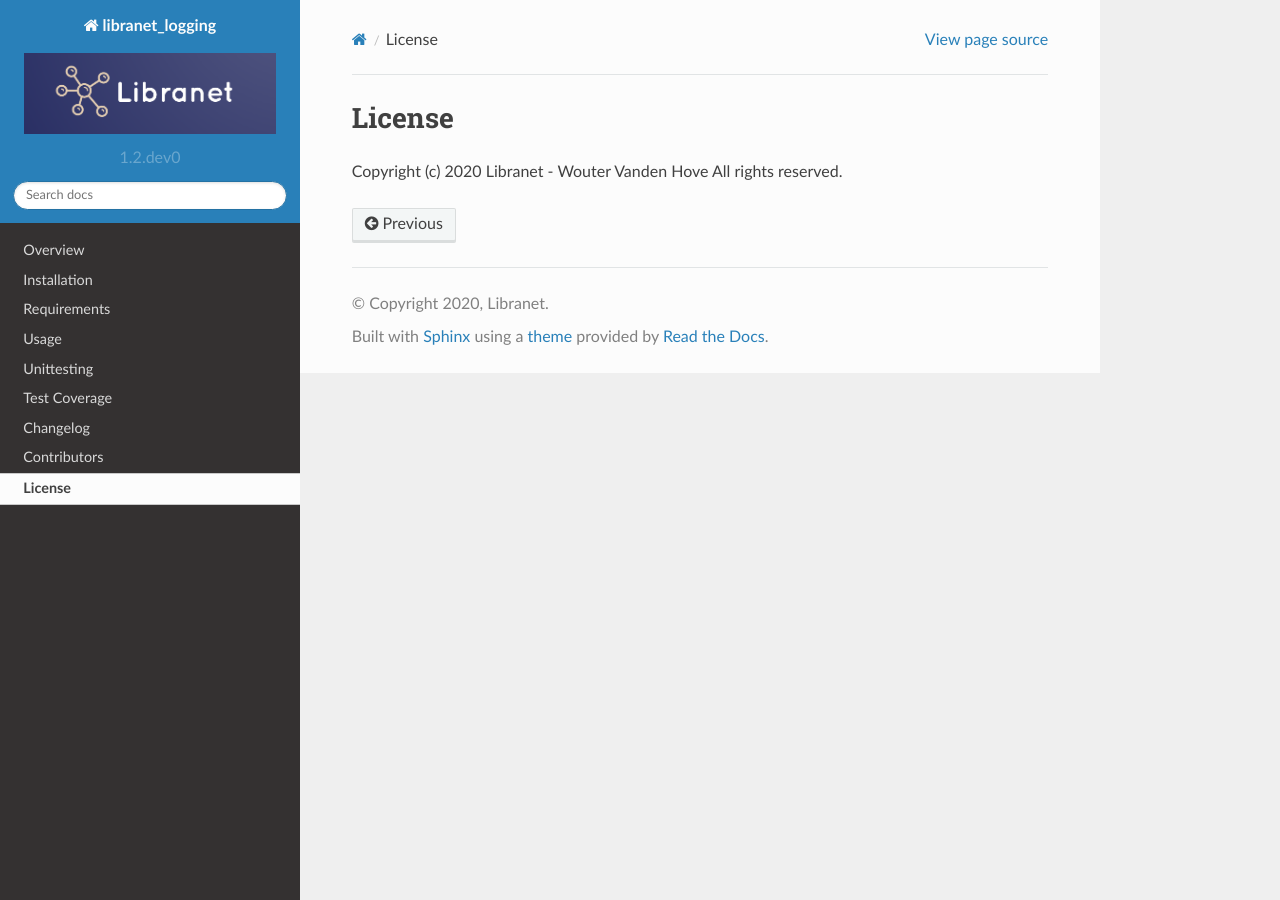
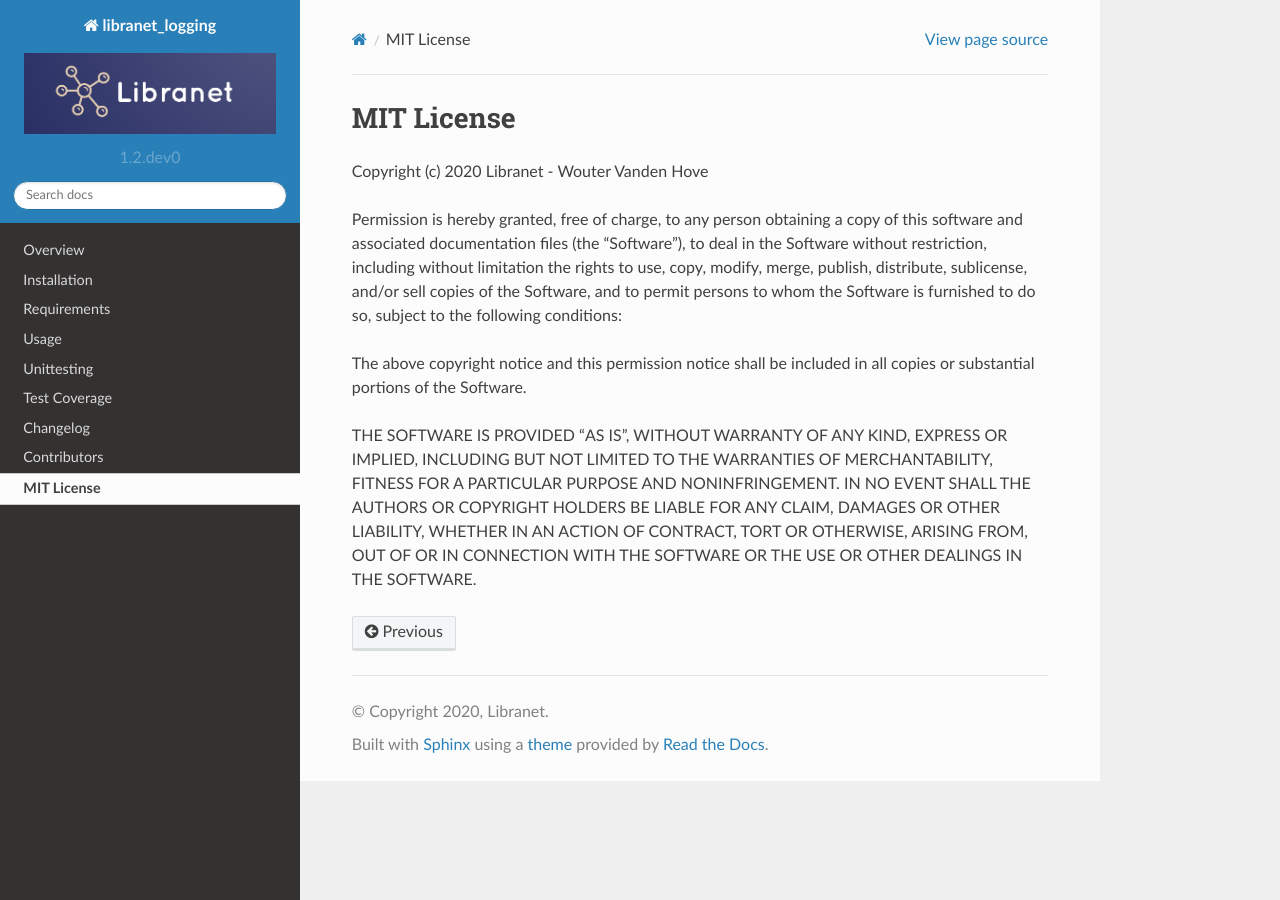
Before and after one commit to libranet/libranet-logging, a Sphinx documentation site: the page built from docs/license.rst, in a window 1280 px wide. Built offline with Sphinx 7.4.7 and the Read the Docs theme 2.0.0, drawn with Linux system fonts in a browser that asks for light colours.

Commit message:
relicense to MIT

```diff
--- a/docs/license.rst
+++ b/docs/license.rst
@@ -1,5 +1,22 @@
-License
-=======
+MIT License
+===========
 
 Copyright (c) 2020 Libranet - Wouter Vanden Hove
-All rights reserved.
+
+Permission is hereby granted, free of charge, to any person obtaining a copy
+of this software and associated documentation files (the "Software"), to deal
+in the Software without restriction, including without limitation the rights
+to use, copy, modify, merge, publish, distribute, sublicense, and/or sell
+copies of the Software, and to permit persons to whom the Software is
+furnished to do so, subject to the following conditions:
+
+The above copyright notice and this permission notice shall be included in all
+copies or substantial portions of the Software.
+
+THE SOFTWARE IS PROVIDED "AS IS", WITHOUT WARRANTY OF ANY KIND, EXPRESS OR
+IMPLIED, INCLUDING BUT NOT LIMITED TO THE WARRANTIES OF MERCHANTABILITY,
+FITNESS FOR A PARTICULAR PURPOSE AND NONINFRINGEMENT. IN NO EVENT SHALL THE
+AUTHORS OR COPYRIGHT HOLDERS BE LIABLE FOR ANY CLAIM, DAMAGES OR OTHER
+LIABILITY, WHETHER IN AN ACTION OF CONTRACT, TORT OR OTHERWISE, ARISING FROM,
+OUT OF OR IN CONNECTION WITH THE SOFTWARE OR THE USE OR OTHER DEALINGS IN THE
+SOFTWARE.
--- a/setup.py
+++ b/setup.py
@@ -118,7 +118,7 @@
     author="Wouter Vanden Hove",
     author_email="wouter@wvhconsulting.org",
     url="https://github.com/Libranet/libranet_logging",
-    license="Other/Proprietary License",  # Copyright OSN, all rights reserved.
+    license="MIT",
     packages=setuptools.find_packages("src"),
     package_dir={"": "src"},
     py_modules=[
```
